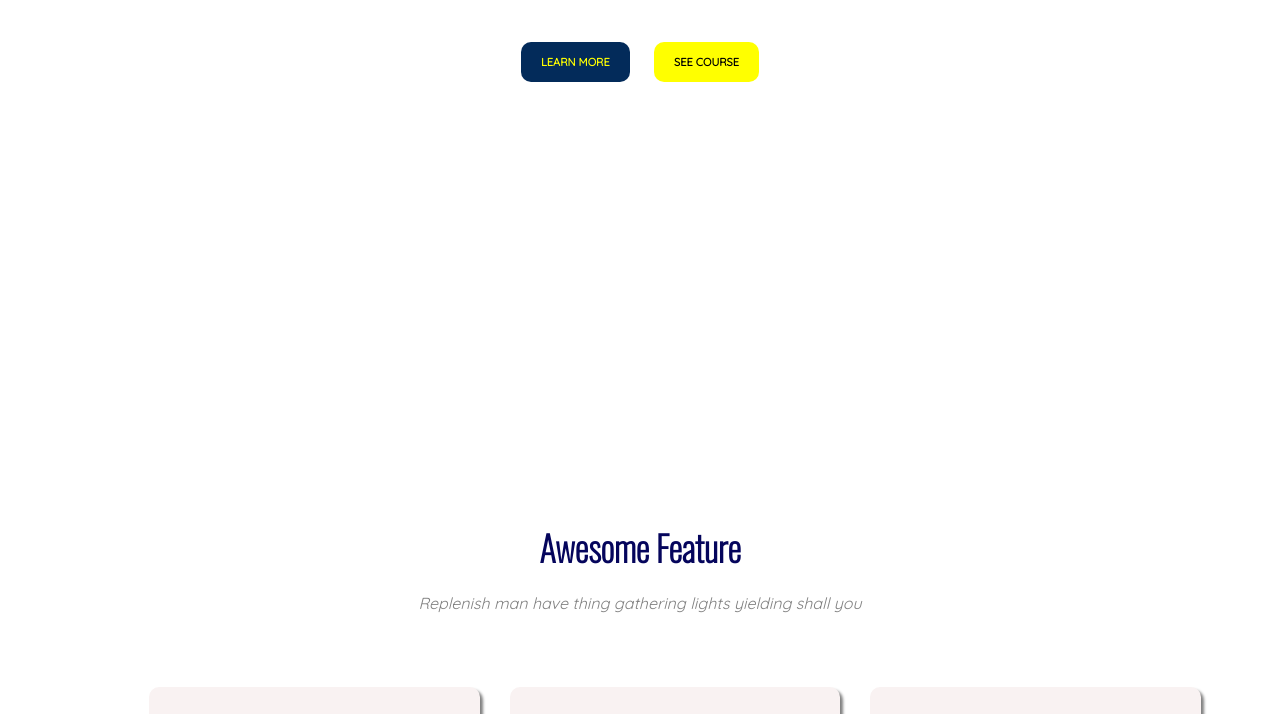
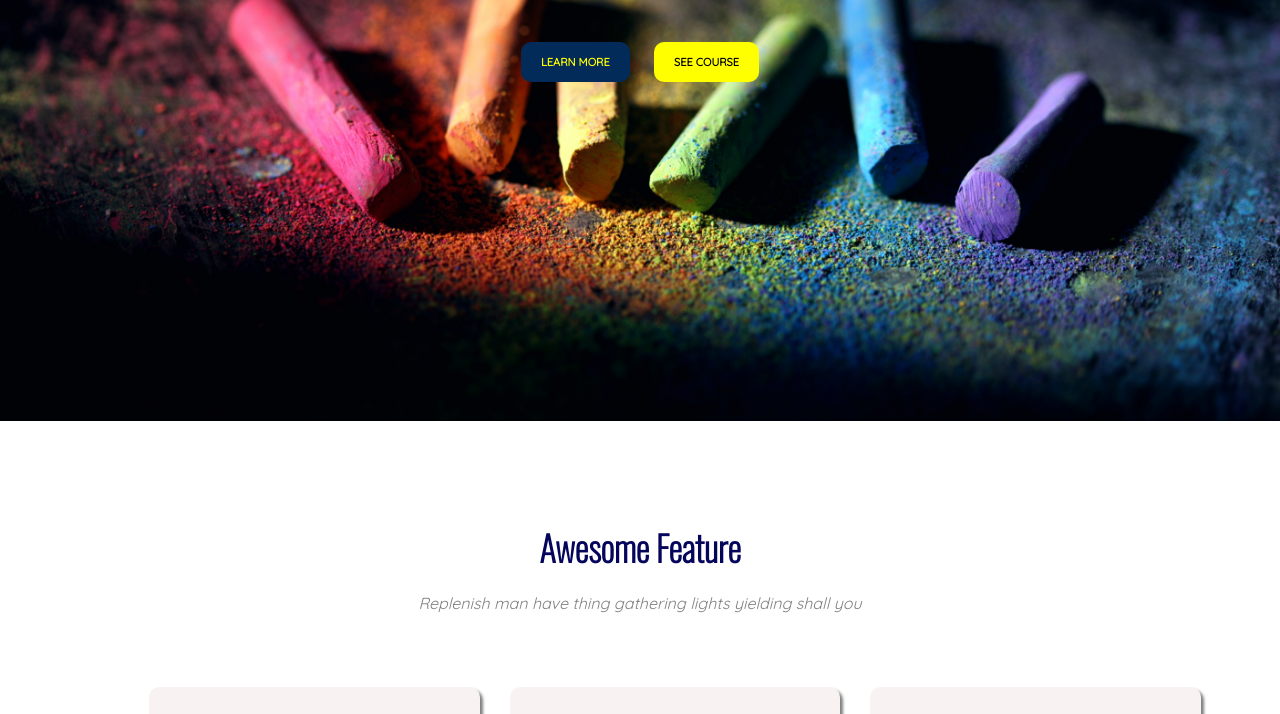
Before and after one commit to uthso007/educational_website, a plain HTML site: page index.html in a window 1280 px wide. Shown: the part 357-1071 px from the top of the page. Drawn offline with nearby package versions, Linux system fonts and the light colour scheme; a web font is replaced by a local one.

Commit message:
Update style.css

```diff
--- a/style.css
+++ b/style.css
@@ -42,7 +42,7 @@
 
 .head {
     text-align: center;
-    background-image: url("/website_5/alexander-grey-O2u6gA2esAI-unsplash.jpg");
+    background-image: url("/alexander-grey-O2u6gA2esAI-unsplash.jpg");
     background-size: cover;
     background-size: 100%;
     height: 700px;
```
